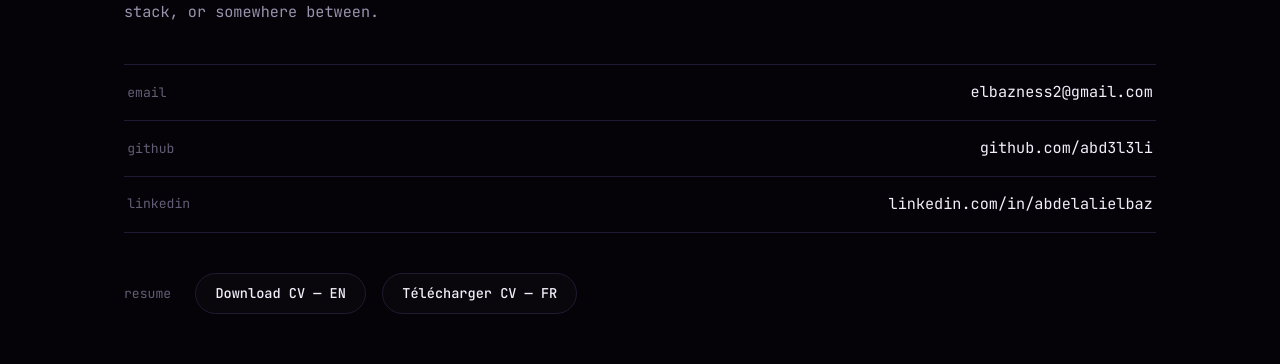
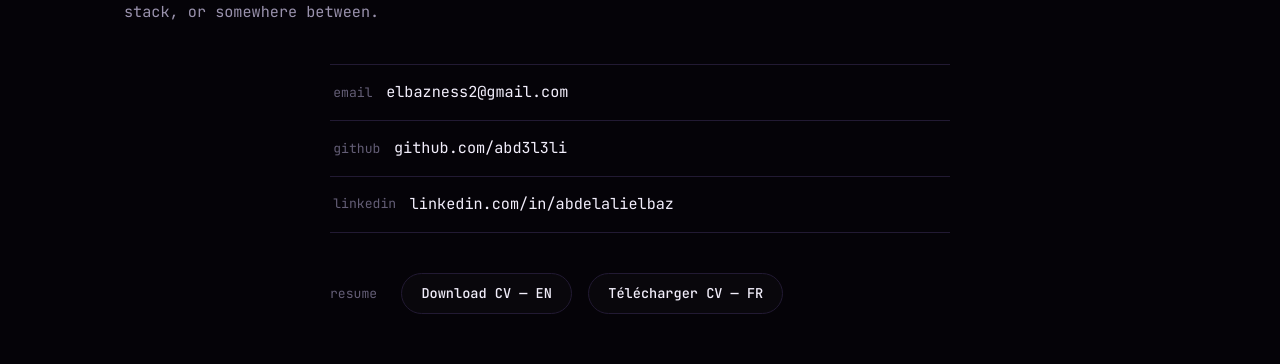
Before and after one commit to abd3l3li/portfolio, a React (Vite) app: page / in a window 1280 px wide. Shown: the part 1335-1699 px from the top of the page. Built offline with nearby package versions, Linux system fonts and the light colour scheme; no server answers.

Commit message:
update contact list layout and styling for better responsiveness

```diff
--- a/src/App.css
+++ b/src/App.css
@@ -576,13 +576,16 @@ body.cursor-active .cursor-ring {
 }
 
 .contact-list {
+  max-width: 620px;
   border-top: 1px solid var(--border);
+  margin: 0 auto;
 }
 
 .contact-row {
-  display: flex;
+  display: grid;
+  grid-template-columns: auto minmax(0, 1fr);
   align-items: center;
-  justify-content: space-between;
+  gap: 0.85rem;
   padding: 1rem 0.2rem;
   border-bottom: 1px solid var(--border);
   transition: padding-left 0.2s ease, color 0.2s ease;
@@ -596,16 +599,21 @@ body.cursor-active .cursor-ring {
 .contact-label {
   color: var(--text-faint);
   font-size: 0.82rem;
+  min-width: 0;
 }
 
 .contact-value {
   font-size: 0.95rem;
+  min-width: 0;
+  word-break: break-word;
 }
 
 .contact-cv {
-  margin-top: var(--space-4);
+  max-width: 620px;
+  margin: var(--space-4) auto 0;
   display: flex;
   align-items: center;
+  justify-content: flex-start;
   gap: var(--space-3);
   flex-wrap: wrap;
 }
```
